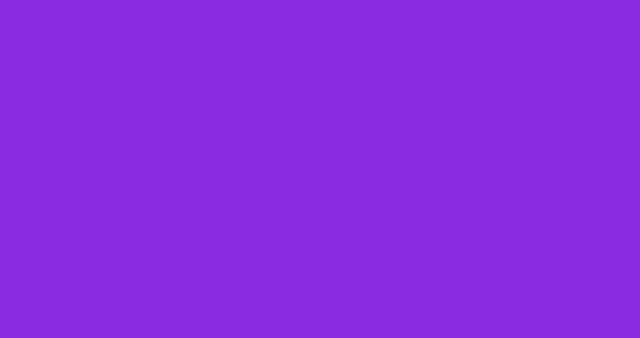
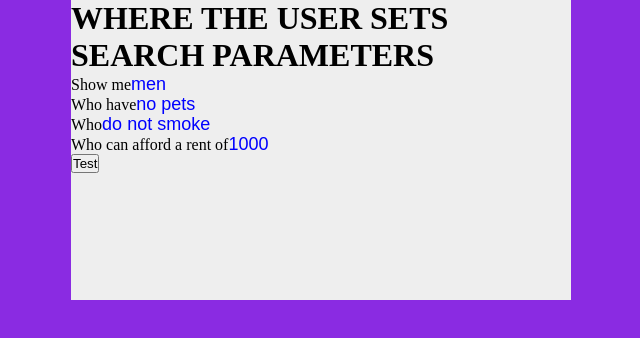
Before and after one commit to RaptorCentauri/roomies, a React (Create React App) app in the folder client/: page /search in a window 1280 px wide. Shown: the top 338 px of the page, without its empty margins (319-959 px from the left). Built offline with nearby package versions, Linux system fonts and the light colour scheme; the HTML template or start-up script is replaced by a standard one.

Commit message:
improved validation

```diff
--- a/client/src/App.js
+++ b/client/src/App.js
@@ -3,30 +3,42 @@ import {BrowserRouter as Router, Route, Switch} from "react-router-dom";
 import LoginPage from "./pages/LoginPage/loginPage.js"
 import MatchesPage from "./pages/MatchesPage/matchesPage.js"
 import SignUpPage from "./pages/SignUpPage/SignUpPage.js"
-// import SearchPage from "./pages/SearchPage/SearchPage.js"
-
-
+import SearchPage from "./pages/SearchPage/SearchPage.js"
 import './App.css';
 
-// import Miniprofile from "./components/miniProfile/miniProfile.js"
-// import LoginPanel from './components/loginPanel/loginPanel.js';
-// import Topbar from './components/topBar/topBar.js';
+class App extends React.Component{
+	// state = {
+	// 	profile: {
+	// 		firstName: null,
+	// 		lastName: null,
+	// 		birthday: null,
+	// 		gender: null,
+	// 		pets: null,
+	// 		smokes: false,
+	// 		rent: null,
+	// 		bio: null
+	// 	},
 
+	// 	profileErrors: {
+	// 		firstNameError: null,
+	// 		lastNameError: null,
+	// 		birthdayError: null,
+	// 	}
+	// };
 
-
-
-const App = () =>
+	render(){
+		return(
 			<Router>
 				<div>
 				<Switch>
 					<Route exact path="/login" component={LoginPage} />
 					<Route exact path="/matches" component={MatchesPage} />
-                <Route exact path="/signup" component={SignUpPage} />
-                {/* <Route exact path="/search" component={SearchPage} /> */}
-
-                {/* <Route exact path="/search" component={SearchPage} /> */}
+					<Route exact path="/signup" component={SignUpPage}/>
+					<Route exact path="/search" component={SearchPage} />
 				</Switch>
 				</div>
 			</Router>
-
+		)
+	}
+}
 export default App;
--- a/client/src/components/searchPanel/searchPanel.css
+++ b/client/src/components/searchPanel/searchPanel.css
@@ -3,26 +3,3 @@
     width: 500px;
     background-color: #eeeeee;
 }
-
-select{
-    border: none;
-    border-radius: 0;
-    padding-left: 5px;
-    color: blueviolet;
-    appearance: none;
-     -webkit-appearance: none;
-   -moz-appearance: none;
-    outline: none;
-    background: transparent;
-    /* overflow: hidden; */
-}
-
-select option{
-    appearance: none;
-    background-color: fuchsia;
-    color: gold;
-}
-
-option:not(:checked){
-    color: firebrick !important;
-}
--- a/client/src/components/searchPanel/searchPanel.js
+++ b/client/src/components/searchPanel/searchPanel.js
@@ -10,8 +10,8 @@ class SearchPanel extends React.Component {
                 <form action="" method="">
                     <p>Show me
 						<select name="gender" onChange={this.props.handleInputChange}>
-                            <option value="men">Man</option>
-                            <option value="women">Woman</option>
+                            <option value="men">men</option>
+                            <option value="women">women</option>
                         </select>
                     </p>
 
@@ -25,14 +25,14 @@ class SearchPanel extends React.Component {
                         </select>
                     </p>
 
+                    <p>Who
+                        <select name="smokes" onChange={this.props.handleInputChange}>
+                            <option value={false}>do not smoke</option>
+                            <option value={true}>smoke</option>
+                        </select>
+                    </p>
 
-                    <select name="smokes" onChange={this.props.handleInputChange}>
-
-                        <option value={false}>I do not Smoke</option>
-                        <option value={true}>I Smoke</option>
-                    </select>
-
-
+                    <p>Who can afford a rent of
                     <select name="rent" onChange={this.props.handleInputChange}>
                         <option value={1000} > 1000</option>
 						<option value={2000} > 2000</option>
@@ -40,6 +40,7 @@ class SearchPanel extends React.Component {
 						<option value={4000} > 4000</option>
 						<option value={5000} > 5000</option>
 					</select>
+                    </p>
 
                     {/* Bio  text field*/}
                     <button onClick={this.props.clickBtn}>Test</button>
--- a/client/src/pages/SignUpPage/SignUpPage.js
+++ b/client/src/pages/SignUpPage/SignUpPage.js
@@ -21,7 +21,6 @@ class SignUpPage extends React.Component{
             lastNameError: null,
             birthdayError: null,
         }
-
     };
 
 	validate = () => {
```
Lines whose indentation alone changed are shown as unchanged.
